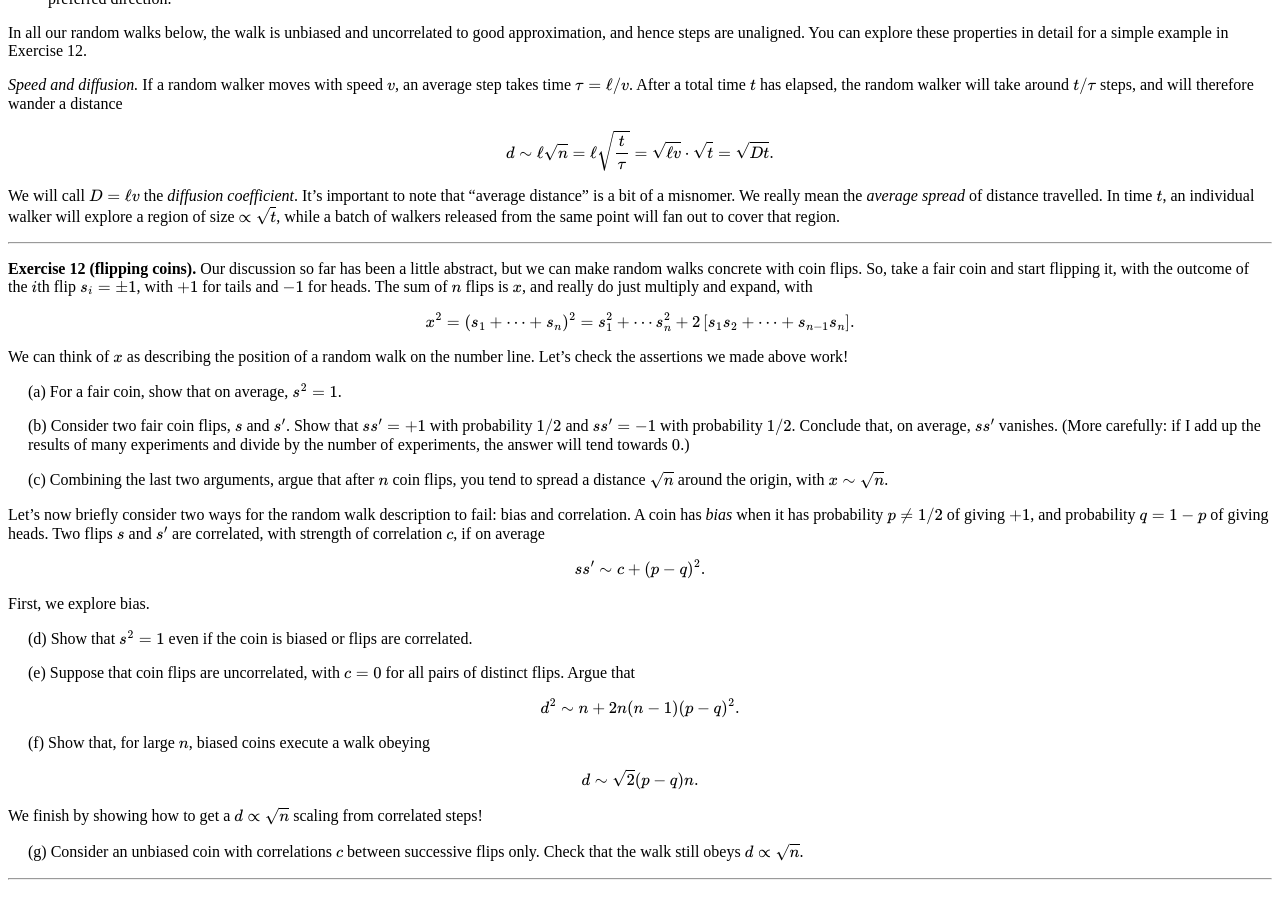
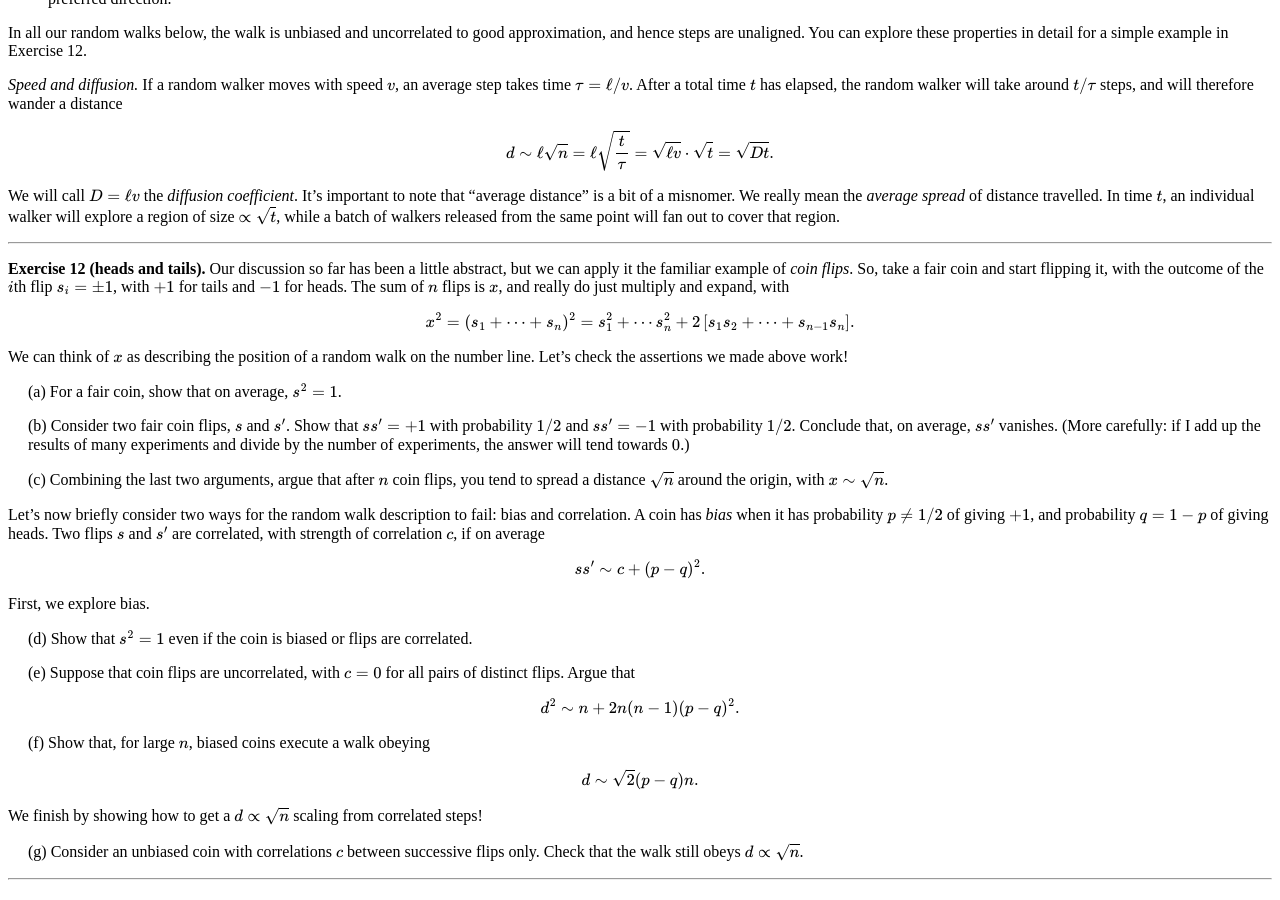
Before and after one commit to hapax/hapax.github.io, a Jekyll site: the page built from assets/simple-physics.md, in a window 1280 px wide and 900 px high, scrolled down 17952 px. Built offline with Jekyll 4.4.1, drawn with Linux system fonts in a browser that asks for light colours; our own code applies the rules of GitHub Pages for plain Markdown files; formulas are drawn with MathJax 3; a script that is not in the unit is left out; some of the changed text lies outside the part shown.

Commit message:
Add ecoli

```diff
--- a/assets/simple-physics.md
+++ b/assets/simple-physics.md
@@ -1258,8 +1258,9 @@
 
 ---
 
-**Exercise 12 (flipping coins).** Our discussion so far has been a
-little abstract, but we can make random walks concrete with coin flips.
+**Exercise 12 (heads and tails).** Our discussion so far has been a
+little abstract, but we can apply it the familiar example of *coin
+flips*.
 So, take a fair coin and start flipping it, with the outcome of the $i$th
 flip $s_i = \pm 1$, with $+1$ for tails and $-1$ for heads.
 The sum of $n$ flips is $x$, and really do just multiply and expand,
@@ -1359,6 +1360,13 @@
 The persistence length is $\ell = 48$ nm, which corresponds to about
 140 base pairs (bp).
 (A base pair is just one of the dumbbell components of the double helix.)
+
+<figure>
+    <div style="text-align:center"><img src
+    ="/images/posts/ecoli.png" width="45%"/>
+		    <figcaption><i>A ruptured E. coli bacterium.</i></figcaption>
+	</div>
+	</figure>
 
 In the photo above, the nucleus of a single-celled *Escherichia coli*
 (E. coli) bacterium has ruptured.
```
Also changed, not shown: images/posts/ecoli.png (added).
